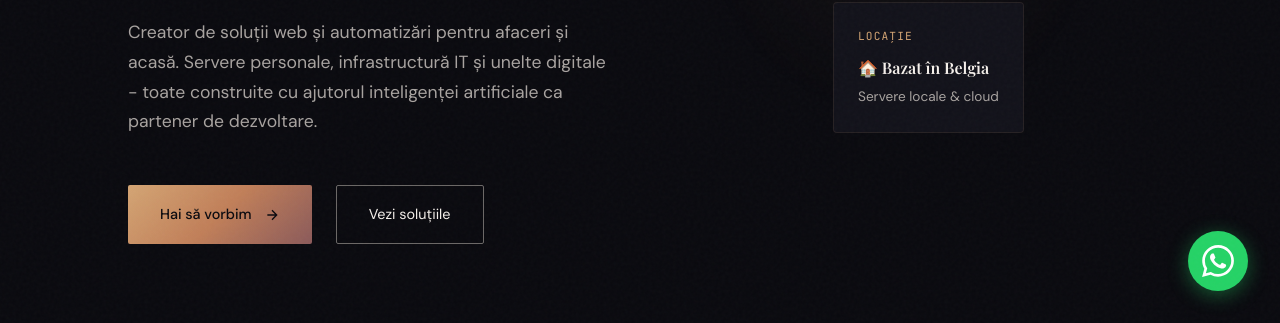
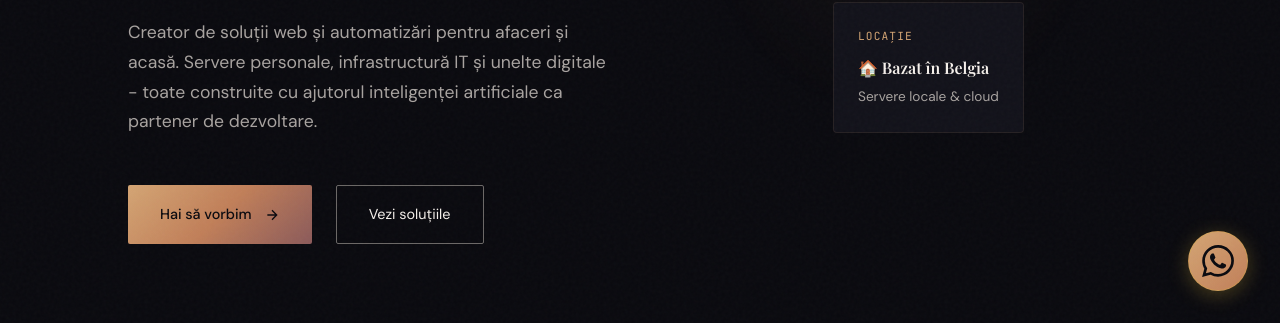
Before and after one commit to mariusfit/mariusfit-dev, a plain HTML site: page index.html in a window 1280 px wide. Shown: the part 477-800 px from the top of the page. Drawn offline with nearby package versions, Linux system fonts and the light colour scheme; a web font is replaced by a local one.

Commit message:
Update WhatsApp button to match gold/copper theme

```diff
--- a/index.html
+++ b/index.html
@@ -704,26 +704,27 @@
             right: 2rem;
             width: 60px;
             height: 60px;
-            background: #25D366;
+            background: linear-gradient(135deg, var(--accent-gold) 0%, var(--accent-copper) 100%);
             border-radius: 50%;
             display: flex;
             align-items: center;
             justify-content: center;
-            box-shadow: 0 4px 20px rgba(37, 211, 102, 0.4);
+            box-shadow: 0 4px 20px rgba(212, 175, 55, 0.3);
             z-index: 99;
             transition: all 0.3s ease;
             text-decoration: none;
+            border: 1px solid rgba(212, 175, 55, 0.3);
         }
 
         .whatsapp-float:hover {
             transform: scale(1.1);
-            box-shadow: 0 6px 30px rgba(37, 211, 102, 0.5);
+            box-shadow: 0 6px 30px rgba(212, 175, 55, 0.5);
         }
 
         .whatsapp-float svg {
             width: 32px;
             height: 32px;
-            fill: white;
+            fill: var(--bg-primary);
         }
 
         /* Mobile Menu */
```
